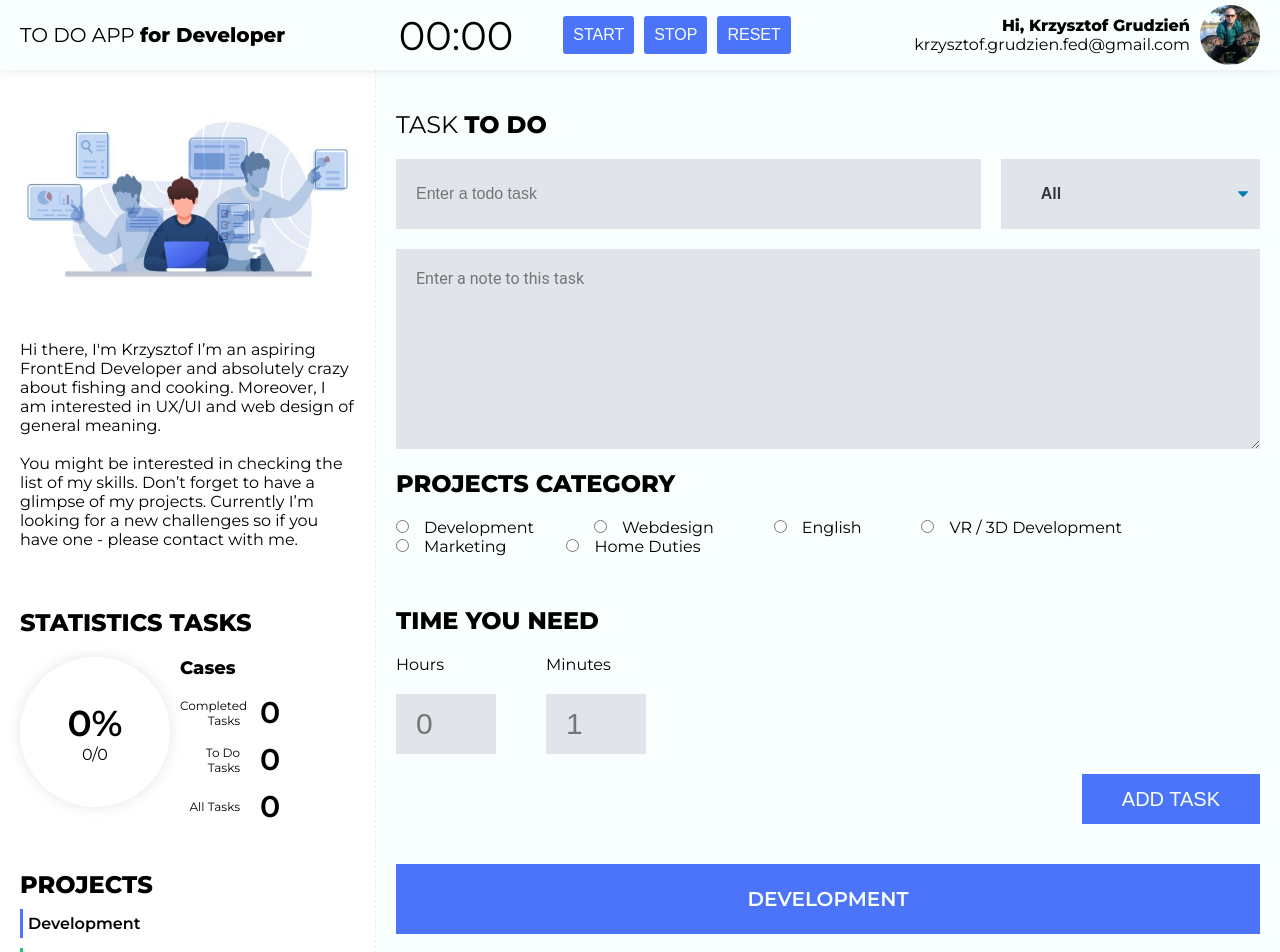
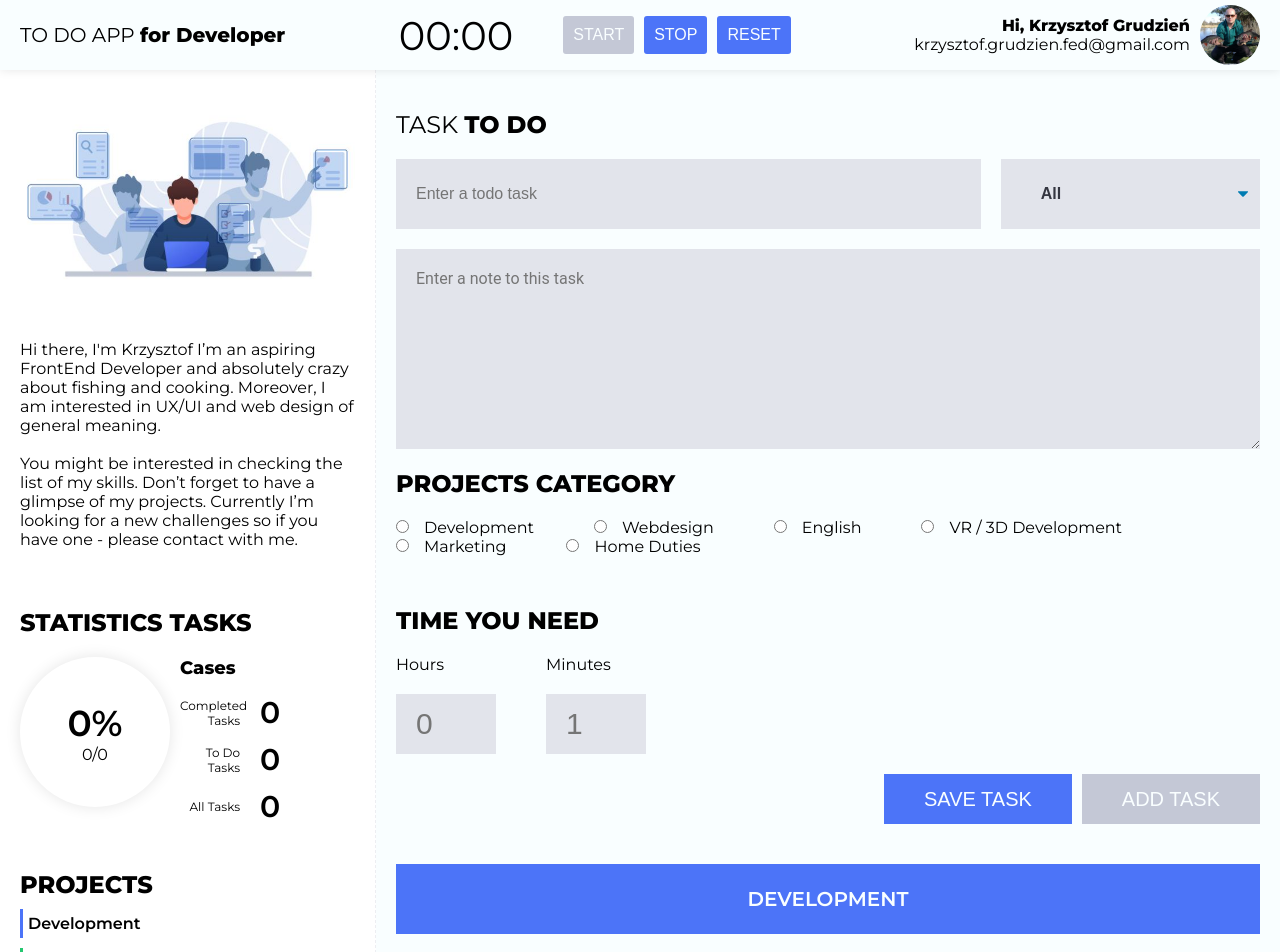
Before and after one commit to KrzysztofGrudzien/React-To-Do-App, a React (Create React App) app: page / in a window 1280 px wide. Shown: the top 952 px of the page. Built offline with nearby package versions, Linux system fonts and the light colour scheme.

Commit message:
create functionality setting up status of buttons checking if they are active or not

```diff
--- a/src/components/App/App.js
+++ b/src/components/App/App.js
@@ -106,6 +106,7 @@ const App = () => {
   const [toDoLists, setToDoLists] = useState([]);
   const [filteredToDoLists, setFilteredToDoLists] = useState([]);
   const [category, setCategory] = useState("development");
+  const [status, setStatus] = useState(false);
 
   useEffect(() => {
     handleFilteredToDoLists();
@@ -137,6 +138,10 @@ const App = () => {
     }
   };
 
+  const handleOnClickSetStatus = () => {
+    setStatus(!status);
+  };
+
   return (
     <div className="App">
       <Header>
@@ -146,8 +151,20 @@ const App = () => {
         <div className="app-timer">
           <span className="app-timer-time">00:00</span>
           <div className="app-timer-btn-group">
-            <button className="app-timer-btn">start</button>
-            <button className="app-timer-btn">stop</button>
+            <button
+              onClick={handleOnClickSetStatus}
+              className={!status ? "app-timer-btn active" : "app-timer-btn"}
+              disabled={!status}
+            >
+              start
+            </button>
+            <button
+              onClick={handleOnClickSetStatus}
+              className={!status ? "app-timer-btn" : "app-timer-btn active"}
+              disabled={status}
+            >
+              stop
+            </button>
             <button className="app-timer-btn">reset</button>
           </div>
         </div>
@@ -199,6 +216,7 @@ const App = () => {
             setCategory={setCategory}
             textareaValue={textareaValue}
             setTextAreaValue={setTextAreaValue}
+            status={status}
           />
           <ToDoList
             toDoLists={toDoLists}
--- a/src/components/Form/Form.js
+++ b/src/components/Form/Form.js
@@ -12,7 +12,8 @@ const Form = ({
   category,
   setCategory,
   textareaValue,
-  setTextAreaValue
+  setTextAreaValue,
+  status
 }) => {
   const handleOnChangeInputValue = e => {
     setInputValue(e.target.value);
@@ -182,14 +183,16 @@ const Form = ({
           />
         </div>
       </div>
+
       <button
-        className="todo-button"
+        className={inputValue.length < 1 ? "todo-button active" : "todo-button"}
         type="submit"
         onClick={handleOnClickSubmit}
-        disabled={inputValue.length < 1 ? true : false}
+        disabled={inputValue.length < 1 ? !status : status}
       >
         add task
       </button>
+      <button className="todo-button mr-10">save task</button>
     </form>
   );
 };
@@ -202,7 +205,8 @@ Form.propTypes = {
   toDoLists: PropTypes.array.isRequired,
   category: PropTypes.string.isRequired,
   setCategory: PropTypes.func.isRequired,
-  inputValue: PropTypes.string.isRequired
+  inputValue: PropTypes.string.isRequired,
+  status: PropTypes.bool.isRequired
 };
 
 export default Form;
```
